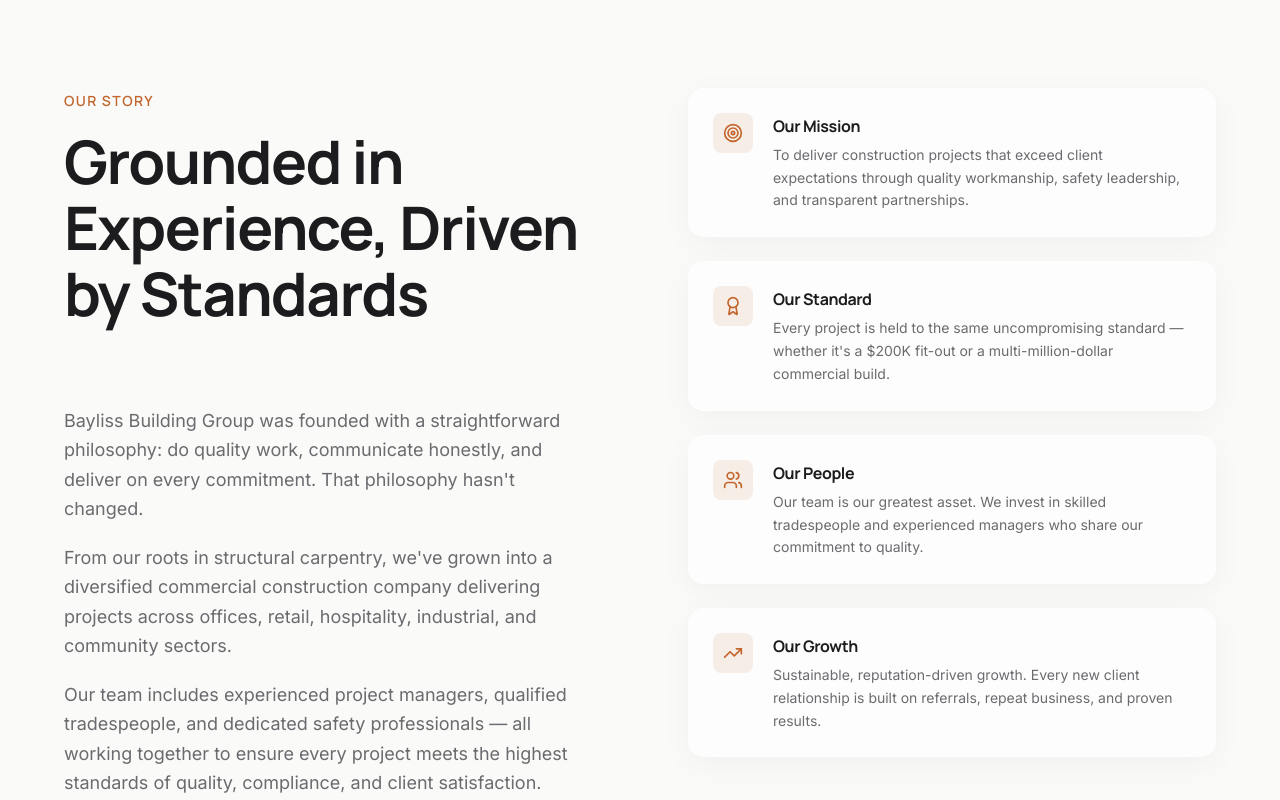
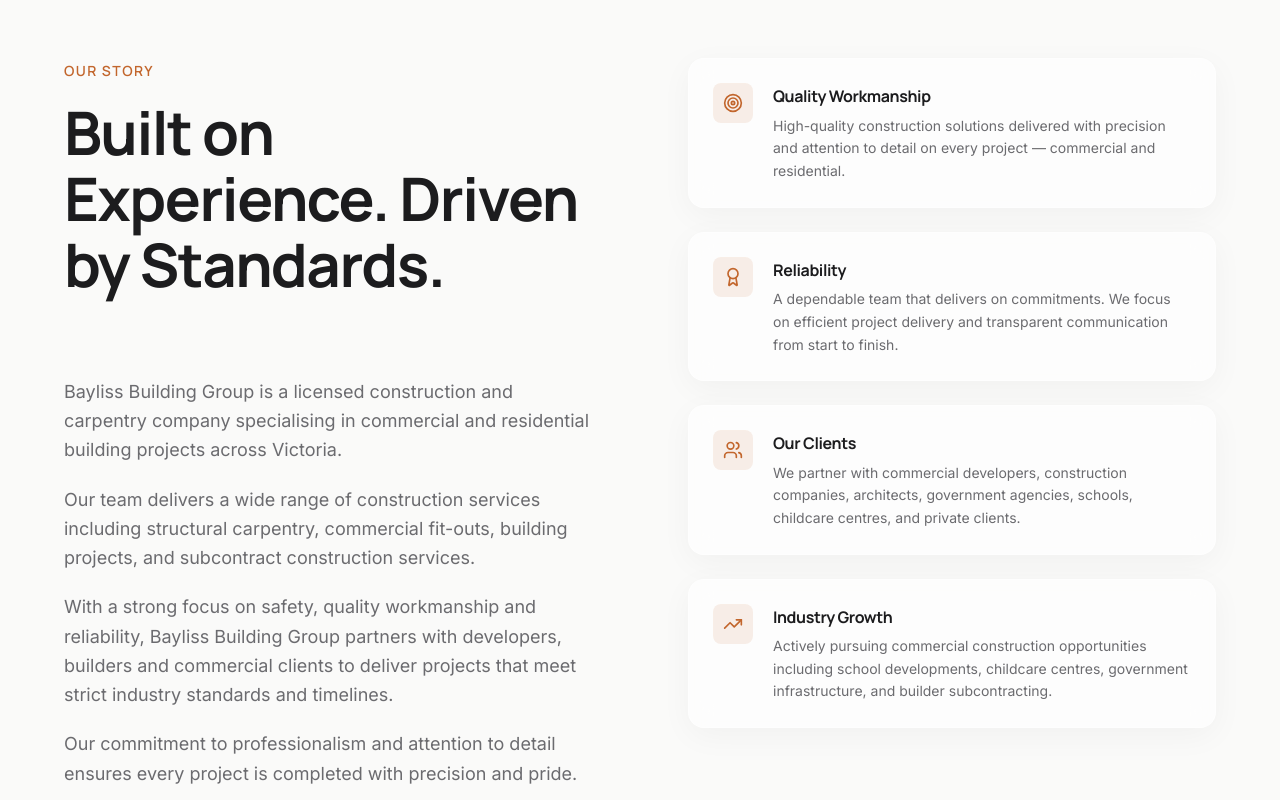
Before and after one commit to milochamp2/Bayliss-Building-Group, a Next.js app: page /about in a window 1280 px wide. Shown: the part 800-1600 px from the top of the page. Built offline with nearby package versions, Linux system fonts and the light colour scheme.

Commit message:
+ website update v2
Major changes on main page

```diff
--- a/src/app/about/page.tsx
+++ b/src/app/about/page.tsx
@@ -90,10 +90,9 @@
               Building Victoria&apos;s Future
             </h1>
             <p className="mt-6 text-body-lg text-white/60 leading-relaxed max-w-2xl">
-              For over 15 years, Bayliss Building Group has been a trusted name
-              in commercial construction and carpentry across Melbourne and
-              Victoria. We bring experience, discipline, and craft to every
-              project.
+              Experienced builders delivering reliable construction solutions
+              with strong workmanship and safety across commercial and
+              residential sectors in Victoria.
             </p>
           </motion.div>
         </Container>
@@ -131,27 +130,30 @@
             <div>
               <SectionHeader
                 label="Our Story"
-                title="Grounded in Experience, Driven by Standards"
+                title="Built on Experience. Driven by Standards."
                 align="left"
                 className="mb-8"
               />
               <div className="space-y-5 text-body-lg text-grey leading-relaxed">
                 <p>
-                  Bayliss Building Group was founded with a straightforward
-                  philosophy: do quality work, communicate honestly, and deliver
-                  on every commitment. That philosophy hasn&apos;t changed.
+                  Bayliss Building Group is a licensed construction and carpentry
+                  company specialising in commercial and residential building
+                  projects across Victoria.
                 </p>
                 <p>
-                  From our roots in structural carpentry, we&apos;ve grown into a
-                  diversified commercial construction company delivering
-                  projects across offices, retail, hospitality, industrial, and
-                  community sectors.
+                  Our team delivers a wide range of construction services
+                  including structural carpentry, commercial fit-outs, building
+                  projects, and subcontract construction services.
                 </p>
                 <p>
-                  Our team includes experienced project managers, qualified
-                  tradespeople, and dedicated safety professionals — all working
-                  together to ensure every project meets the highest standards
-                  of quality, compliance, and client satisfaction.
+                  With a strong focus on safety, quality workmanship and
+                  reliability, Bayliss Building Group partners with developers,
+                  builders and commercial clients to deliver projects that meet
+                  strict industry standards and timelines.
+                </p>
+                <p>
+                  Our commitment to professionalism and attention to detail
+                  ensures every project is completed with precision and pride.
                 </p>
               </div>
             </div>
@@ -161,23 +163,23 @@
               {[
                 {
                   icon: Target,
-                  title: "Our Mission",
-                  text: "To deliver construction projects that exceed client expectations through quality workmanship, safety leadership, and transparent partnerships.",
+                  title: "Quality Workmanship",
+                  text: "High-quality construction solutions delivered with precision and attention to detail on every project — commercial and residential.",
                 },
                 {
                   icon: Award,
-                  title: "Our Standard",
-                  text: "Every project is held to the same uncompromising standard — whether it's a $200K fit-out or a multi-million-dollar commercial build.",
+                  title: "Reliability",
+                  text: "A dependable team that delivers on commitments. We focus on efficient project delivery and transparent communication from start to finish.",
                 },
                 {
                   icon: Users,
-                  title: "Our People",
-                  text: "Our team is our greatest asset. We invest in skilled tradespeople and experienced managers who share our commitment to quality.",
+                  title: "Our Clients",
+                  text: "We partner with commercial developers, construction companies, architects, government agencies, schools, childcare centres, and private clients.",
                 },
                 {
                   icon: TrendingUp,
-                  title: "Our Growth",
-                  text: "Sustainable, reputation-driven growth. Every new client relationship is built on referrals, repeat business, and proven results.",
+                  title: "Industry Growth",
+                  text: "Actively pursuing commercial construction opportunities including school developments, childcare centres, government infrastructure, and builder subcontracting.",
                 },
               ].map((item, i) => (
                 <motion.div
--- a/src/app/contact/page.tsx
+++ b/src/app/contact/page.tsx
@@ -246,9 +246,9 @@
                   },
                   {
                     icon: MapPin,
-                    title: "Office",
-                    detail: `${siteConfig.address.street}`,
-                    subtitle: `${siteConfig.address.city}, ${siteConfig.address.state} ${siteConfig.address.postcode}`,
+                    title: "Location",
+                    detail: `${siteConfig.address.city}, ${siteConfig.address.state}`,
+                    subtitle: siteConfig.address.country,
                   },
                   {
                     icon: Clock,
--- a/src/app/layout.tsx
+++ b/src/app/layout.tsx
@@ -24,18 +24,20 @@
     default: `${siteConfig.name} — Commercial Construction & Carpentry | Victoria, Australia`,
     template: `%s | ${siteConfig.name}`,
   },
-  description: siteConfig.description,
+  description: siteConfig.descriptionShort,
   keywords: [
     "commercial construction",
     "carpentry",
     "structural framing",
     "construction management",
     "fit-outs",
-    "Melbourne",
-    "Victoria",
-    "Australia",
-    "builder",
+    "schools construction",
+    "childcare centre construction",
+    "government projects",
+    "Melbourne builder",
+    "Victoria builder",
     "licensed builder",
+    "Bayliss Building Group",
   ],
   openGraph: {
     type: "website",
@@ -43,7 +45,7 @@
     url: siteConfig.url,
     siteName: siteConfig.name,
     title: `${siteConfig.name} — Commercial Construction & Carpentry`,
-    description: siteConfig.description,
+    description: siteConfig.descriptionShort,
   },
   robots: {
     index: true,
--- a/src/app/services/page.tsx
+++ b/src/app/services/page.tsx
@@ -60,9 +60,9 @@
               Comprehensive Construction Capabilities
             </h1>
             <p className="mt-6 text-body-lg text-white/60 leading-relaxed max-w-2xl">
-              From ground-up commercial builds to precision carpentry and
-              full-project management — we deliver the complete scope of services
-              needed to bring your project to life.
+              From schools and childcare centres to commercial fit-outs and
+              structural carpentry — we deliver the complete scope of
+              construction services needed to bring your project to life.
             </p>
           </motion.div>
         </Container>
--- a/src/components/sections/cta.tsx
+++ b/src/components/sections/cta.tsx
@@ -35,9 +35,9 @@
             Let&apos;s Talk About Your Next Project
           </h2>
           <p className="text-body-lg text-white/60 leading-relaxed mb-10">
-            Whether you&apos;re planning a new commercial build, fit-out, or
-            construction project in Victoria — get in touch to discuss how
-            Bayliss Building Group can deliver.
+            Whether you&apos;re planning a school development, childcare centre,
+            commercial build, office fit-out, or government project — get in
+            touch to discuss how Bayliss Building Group can deliver.
           </p>
 
           <div className="flex flex-col sm:flex-row items-center justify-center gap-4">
--- a/src/components/sections/services-overview.tsx
+++ b/src/components/sections/services-overview.tsx
@@ -21,8 +21,8 @@
       <Container>
         <SectionHeader
           label="What We Do"
-          title="Construction Services Built on Expertise"
-          description="From large-scale commercial builds to precision carpentry, we bring expertise, discipline, and attention to detail across every trade and project phase."
+          title="Construction Services Built on Experience"
+          description="We deliver a wide range of construction services including commercial builds, structural carpentry, fit-outs, and full project management across Victoria."
         />
 
         <div className="grid grid-cols-1 sm:grid-cols-2 lg:grid-cols-4 gap-5 lg:gap-6">
--- a/src/data/site.ts
+++ b/src/data/site.ts
@@ -1,20 +1,24 @@
 export const siteConfig = {
   name: "Bayliss Building Group",
+  tagline: "Built with Strength. Delivered with Precision.",
   description:
+    "Bayliss Building Group is a licensed building and carpentry company delivering high-quality construction solutions across commercial and residential sectors. Our focus is on reliability, safety, craftsmanship and strong project management to ensure every job is delivered on time and to the highest standard.",
+  descriptionShort:
     "Licensed commercial construction and carpentry company in Victoria, Australia. Delivering strength, precision, and quality across every project.",
+  profile:
+    "Bayliss Building Group is a licensed construction and carpentry company specialising in commercial and residential building projects across Victoria. Our team delivers a wide range of construction services including structural carpentry, commercial fit-outs, building projects, and subcontract construction services. With a strong focus on safety, quality workmanship and reliability, Bayliss Building Group partners with developers, builders and commercial clients to deliver projects that meet strict industry standards and timelines. Our commitment to professionalism and attention to detail ensures every project is completed with precision and pride.",
   url: "https://baylissbuildinggroup.com.au",
+  director: "Jarrod Bayliss",
+  directorTitle: "Director",
   phone: "+61 3 9000 0000",
   phoneDisplay: "(03) 9000 0000",
   email: "info@baylissbuildinggroup.com.au",
   address: {
-    street: "Level 1, 123 Construction Drive",
     city: "Melbourne",
-    state: "VIC",
-    postcode: "3000",
+    state: "Victoria",
+    stateShort: "VIC",
     country: "Australia",
   },
-  license: "CDB-U 00000",
-  abn: "00 000 000 000",
   social: {
     linkedin: "#",
     instagram: "#",
@@ -34,154 +38,175 @@
     title: "Commercial Construction",
     slug: "commercial-construction",
     description:
-      "End-to-end delivery of commercial builds including offices, retail spaces, industrial facilities, and mixed-use developments. We manage every phase from site preparation through to handover.",
+      "Full-scope commercial construction services across education, childcare, retail, office, warehouse, and government sectors. From ground-up builds to complex multi-stage projects, we deliver with precision, professionalism, and strict adherence to timelines.",
     shortDescription:
-      "Full-scale commercial builds from ground up — offices, retail, industrial, and mixed-use developments.",
+      "Schools, childcare centres, offices, retail, warehouses, and government projects — built to the highest standard.",
     icon: "Building2" as const,
     features: [
-      "New builds and ground-up construction",
-      "Office and retail fitouts",
-      "Industrial and warehouse facilities",
-      "Mixed-use developments",
-      "Design and construct partnerships",
+      "Schools and educational facilities",
+      "Childcare centres",
+      "Commercial buildings",
+      "Office fit-outs",
+      "Retail fit-outs",
+      "Warehouse construction",
+      "Government projects",
     ],
   },
   {
     title: "Carpentry & Structural Framing",
     slug: "carpentry-structural-framing",
     description:
-      "Expert structural carpentry and timber framing for commercial and residential projects. Our team delivers precision-crafted frameworks that form the backbone of quality construction.",
+      "Expert structural carpentry and framing services for commercial and residential projects. Our experienced team delivers precision-crafted frameworks that form the backbone of quality construction — from structural framing through to finishing carpentry.",
     shortDescription:
-      "Precision structural carpentry and timber framing for commercial and residential projects.",
+      "Structural framing, lock-up stages, fix carpentry, decking, cladding, and timber structures.",
     icon: "Hammer" as const,
     features: [
-      "Structural timber framing",
-      "Commercial carpentry",
-      "Formwork and temporary structures",
-      "Roof framing and trusses",
-      "Custom joinery and finishing",
+      "Structural framing",
+      "Lock-up stages",
+      "Fix carpentry",
+      "Decking",
+      "External cladding",
+      "Timber structures",
     ],
   },
   {
     title: "Construction Management",
     slug: "construction-management",
     description:
-      "Professional project oversight from planning to completion. We coordinate trades, manage timelines, control budgets, and ensure quality standards are met across every stage.",
+      "Professional project coordination and site management from planning through to handover. We manage trades, timelines, budgets, and quality assurance to ensure every project is delivered on time and to the highest standard.",
     shortDescription:
-      "End-to-end project coordination — timelines, budgets, trades, and quality management.",
+      "Project coordination, site management, trade management, scheduling, and quality assurance.",
     icon: "ClipboardCheck" as const,
     features: [
-      "Project planning and scheduling",
-      "Budget management and cost control",
-      "Trade coordination and procurement",
-      "Quality assurance and compliance",
-      "Progress reporting and documentation",
+      "Project coordination",
+      "Site management",
+      "Trade management",
+      "Construction scheduling",
+      "Quality assurance",
     ],
   },
   {
-    title: "Fit-Outs & Refurbishments",
+    title: "Fit-Outs",
     slug: "fitouts-refurbishments",
     description:
-      "Transform existing spaces with high-quality commercial fit-outs and refurbishments. From concept through completion, we deliver spaces that meet modern standards and business needs.",
+      "High-quality commercial fit-out and refurbishment services that transform existing spaces. From office environments to retail premises, we deliver interior construction solutions that meet modern standards and business needs.",
     shortDescription:
-      "High-quality commercial fit-outs and refurbishments that transform existing spaces.",
+      "Office fit-outs, retail fit-outs, commercial refurbishments, and interior construction.",
     icon: "Paintbrush" as const,
     features: [
-      "Office fit-outs and refurbishments",
-      "Retail and hospitality spaces",
-      "Heritage and adaptive reuse",
-      "Accessibility upgrades",
-      "Sustainable retrofitting",
+      "Office fit-outs",
+      "Retail fit-outs",
+      "Commercial refurbishments",
+      "Interior construction",
     ],
   },
 ];
 
 export const projects = [
   {
-    title: "Docklands Office Tower — Level 4 Fit-Out",
-    category: "Commercial Fit-Out",
-    location: "Docklands, VIC",
+    title: "Melbourne East Primary School — Stage 2 Build",
+    category: "Commercial Construction",
+    location: "Melbourne East, VIC",
     year: "2024",
     description:
-      "Complete Level 4 commercial fit-out for a corporate tenant including open-plan workspaces, meeting rooms, and breakout areas. Delivered on time within a live building environment.",
+      "Full commercial construction of a new two-storey learning wing including classrooms, admin offices, and covered outdoor learning areas. Delivered within a live school environment with strict safety protocols.",
     image: "/projects/project-1.jpg",
-    slug: "docklands-office-fitout",
+    slug: "melbourne-east-primary-school",
   },
   {
-    title: "Heidelberg Retail Complex",
+    title: "Bayside Childcare Centre",
     category: "Commercial Construction",
-    location: "Heidelberg, VIC",
+    location: "Bayside, VIC",
     year: "2024",
     description:
-      "Ground-up construction of a 2,400sqm neighbourhood retail complex with four tenancies, shared amenities, and basement car parking.",
+      "Ground-up construction of a purpose-built childcare centre with indoor and outdoor play areas, kitchen facilities, and full compliance with childcare building regulations.",
     image: "/projects/project-2.jpg",
-    slug: "heidelberg-retail-complex",
+    slug: "bayside-childcare-centre",
   },
   {
-    title: "Southbank Residential Framing",
+    title: "Southbank Residential — Structural Framing",
     category: "Carpentry & Framing",
     location: "Southbank, VIC",
     year: "2023",
     description:
-      "Structural timber framing package for a six-storey residential development, including roof trusses and formwork for the podium level.",
+      "Complete structural timber framing package for a multi-level residential development, including lock-up stage, roof trusses, and external cladding.",
     image: "/projects/project-3.jpg",
     slug: "southbank-residential-framing",
   },
   {
-    title: "Geelong Warehouse Conversion",
-    category: "Refurbishment",
+    title: "Geelong Warehouse Build",
+    category: "Commercial Construction",
     location: "Geelong, VIC",
     year: "2023",
     description:
-      "Adaptive reuse of a heritage-listed wool store into a modern co-working and events space. Careful integration of original fabric with contemporary design.",
+      "New warehouse construction including structural steel coordination, concrete works, cladding, and fit-out of office and amenities areas.",
     image: "/projects/project-4.jpg",
-    slug: "geelong-warehouse-conversion",
+    slug: "geelong-warehouse-build",
   },
   {
-    title: "Frankston Community Centre",
-    category: "Commercial Construction",
-    location: "Frankston, VIC",
+    title: "Richmond Office Fit-Out",
+    category: "Fit-Out",
+    location: "Richmond, VIC",
     year: "2023",
     description:
-      "New community centre featuring multipurpose halls, administration offices, and landscaped outdoor areas. Designed to meet Green Star sustainability benchmarks.",
+      "Commercial office fit-out across two levels including open-plan workspaces, meeting rooms, breakout areas, and full services coordination. Delivered on time within a live building.",
     image: "/projects/project-5.jpg",
-    slug: "frankston-community-centre",
+    slug: "richmond-office-fitout",
   },
   {
-    title: "Richmond Hospitality Fit-Out",
-    category: "Commercial Fit-Out",
-    location: "Richmond, VIC",
+    title: "Retail Precinct Fit-Out — Heidelberg",
+    category: "Fit-Out",
+    location: "Heidelberg, VIC",
     year: "2022",
     description:
-      "Fast-tracked restaurant and bar fit-out in a heritage shopfront. Included custom joinery, commercial kitchen infrastructure, and compliance upgrades.",
+      "Multi-tenancy retail fit-out including shopfront construction, internal partitions, services rough-in, and compliance upgrades for a neighbourhood retail precinct.",
     image: "/projects/project-6.jpg",
-    slug: "richmond-hospitality-fitout",
+    slug: "heidelberg-retail-fitout",
   },
 ];
 
 export const values = [
   {
-    title: "Quality Without Compromise",
+    title: "Licensed Commercial Builder",
     description:
-      "Every joint, every finish, every detail is held to the highest standard. We build structures our clients are proud of for decades.",
+      "Fully licensed and insured to deliver commercial and residential construction projects across Victoria.",
     icon: "Shield" as const,
   },
   {
-    title: "On Time, On Budget",
+    title: "Reliable & Professional",
     description:
-      "Disciplined project management and transparent communication ensure we deliver what we promise — without surprises.",
+      "A dependable team that communicates transparently and delivers what we promise — on time, every time.",
     icon: "Clock" as const,
   },
   {
-    title: "Safety First",
+    title: "Strong Safety Systems",
     description:
-      "Zero-harm culture drives everything we do. Rigorous safety systems, ongoing training, and full compliance on every site.",
+      "Comprehensive safety procedures, SWMS documentation, risk assessments, PPE compliance, and site inductions on every project.",
     icon: "HardHat" as const,
   },
   {
-    title: "Trusted Partnerships",
+    title: "High Quality Workmanship",
     description:
-      "We build lasting relationships with clients, architects, and trades based on integrity, reliability, and mutual respect.",
+      "Experienced project delivery with attention to detail, ensuring every project is completed with precision and pride.",
     icon: "Handshake" as const,
   },
 ];
+
+export const targetClients = [
+  "Commercial developers",
+  "Construction companies",
+  "Architects",
+  "Government projects",
+  "Schools",
+  "Childcare centres",
+  "Retail businesses",
+  "Private clients",
+];
+
+export const tenderOpportunities = [
+  "School developments",
+  "Childcare centre construction",
+  "Retail and office fit-outs",
+  "Government infrastructure projects",
+  "Builder subcontracting",
+];
```
Also changed, not shown: src/components/layout/footer.tsx (+10 -7 lines), src/components/sections/hero.tsx (+5 -5 lines), src/components/sections/safety.tsx (+30 -18 lines).
